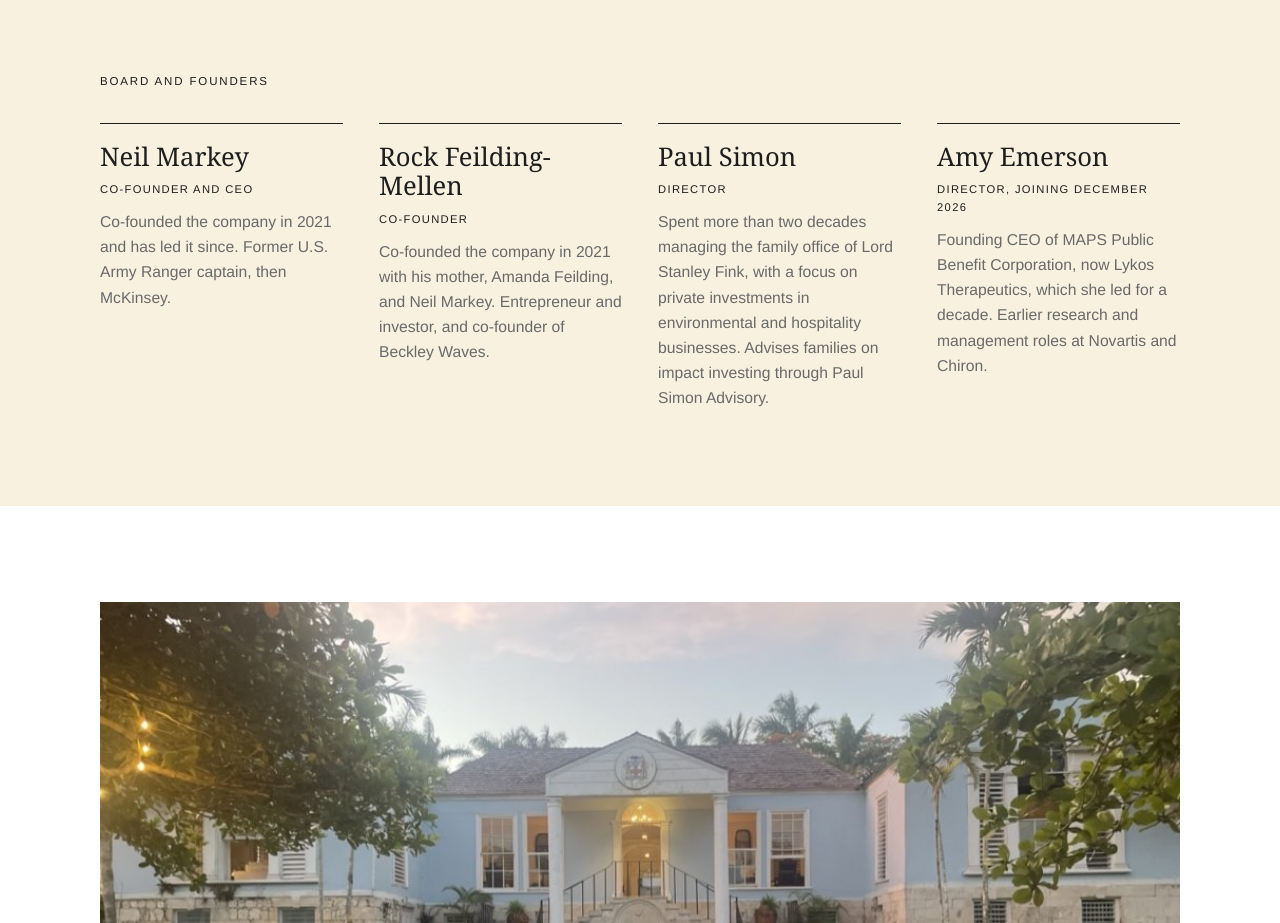
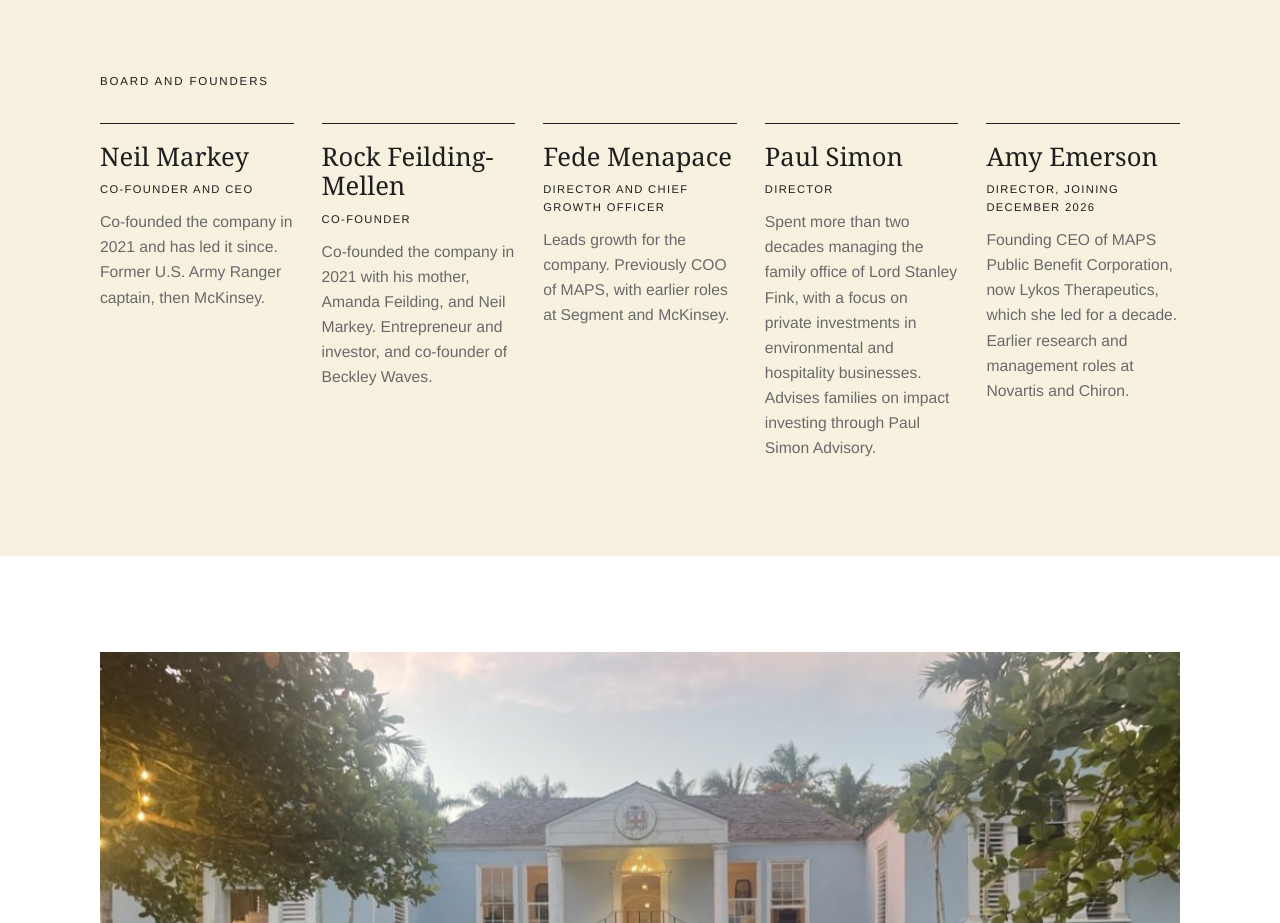
Before and after one commit to neilpmarkey/beckley-health-site, a plain HTML site: page index.html in a window 1280 px wide. Shown: the part 3680-4603 px from the top of the page. Drawn offline with Linux system fonts and the light colour scheme.

Commit message:
Add files via upload

```diff
--- a/index.html
+++ b/index.html
@@ -18,7 +18,7 @@
 <link rel="preconnect" href="https://fonts.googleapis.com">
 <link rel="preconnect" href="https://fonts.gstatic.com" crossorigin>
 <link rel="stylesheet" href="https://fonts.googleapis.com/css2?family=Spectral:wght@300&display=swap">
-<link rel="stylesheet" href="assets/site.css?v=9">
+<link rel="stylesheet" href="assets/site.css?v=10">
 </head>
 <body>
 <header>
@@ -112,9 +112,10 @@
         <div class="person"><img src="assets/team-karestan.jpg?v=2" alt="Karestan Koenen" loading="lazy" width="640" height="800"><h3>Karestan Koenen</h3><div class="role">Research Advisor</div><p>Professor of Psychiatric Epidemiology at the Harvard T.H. Chan School of Public Health and director of the Broad Trauma Initiative at the Broad Institute of MIT and Harvard.</p></div>
       </div>
       <div class="sec-head board-head" id="board"><div class="eyebrow">Board and founders</div></div>
-      <div class="three four board">
+      <div class="three four five board">
         <div><h3>Neil Markey</h3><div class="role">Co-Founder and CEO</div><p>Co-founded the company in 2021 and has led it since. Former U.S. Army Ranger captain, then McKinsey.</p></div>
         <div><h3>Rock Feilding-Mellen</h3><div class="role">Co-Founder</div><p>Co-founded the company in 2021 with his mother, Amanda Feilding, and Neil Markey. Entrepreneur and investor, and co-founder of Beckley Waves.</p></div>
+        <div><h3>Fede Menapace</h3><div class="role">Director and Chief Growth Officer</div><p>Leads growth for the company. Previously COO of MAPS, with earlier roles at Segment and McKinsey.</p></div>
         <div><h3>Paul Simon</h3><div class="role">Director</div><p>Spent more than two decades managing the family office of Lord Stanley Fink, with a focus on private investments in environmental and hospitality businesses. Advises families on impact investing through Paul Simon Advisory.</p></div>
         <div><h3>Amy Emerson</h3><div class="role">Director, joining December 2026</div><p>Founding CEO of MAPS Public Benefit Corporation, now Lykos Therapeutics, which she led for a decade. Earlier research and management roles at Novartis and Chiron.</p></div>
       </div>
```
